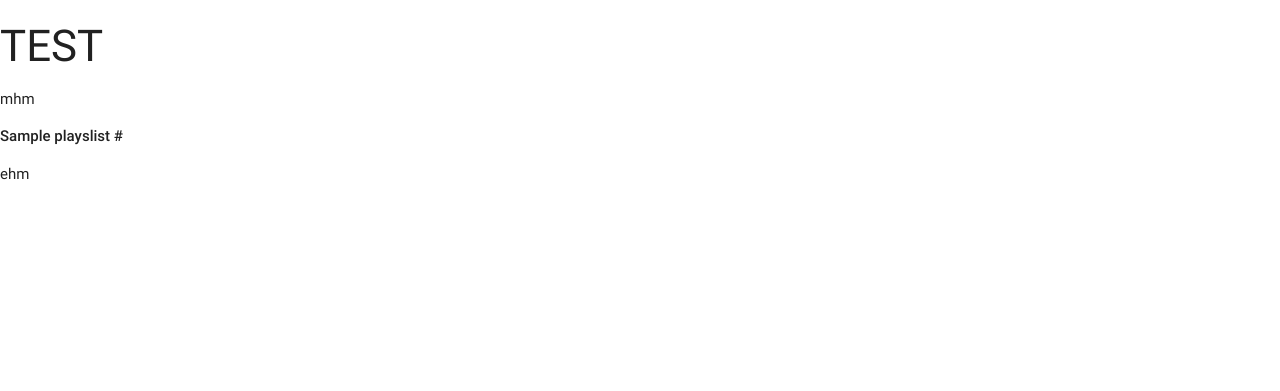
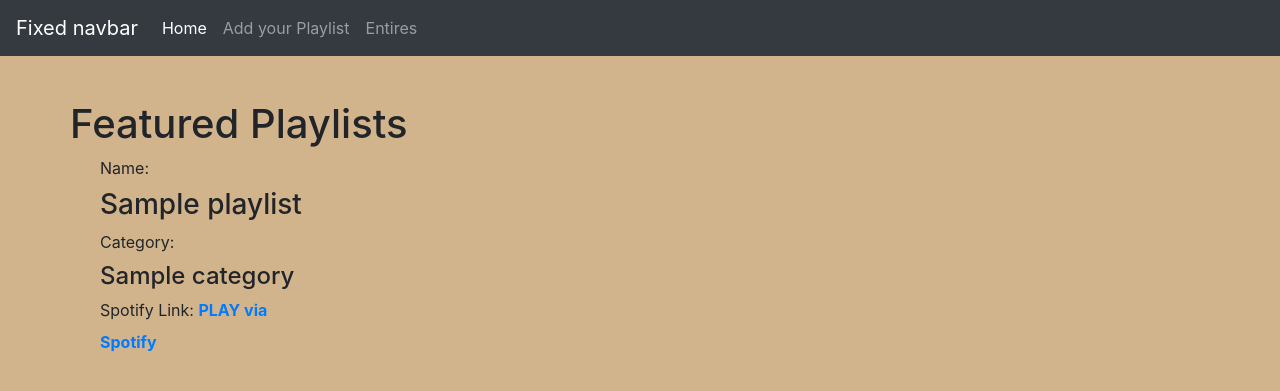
Before and after one commit to delegacz/md-milestone-project-3, a Flask app: page / in a window 1280 px wide. Shown: the top 391 px of the page. Run offline with Flask 2, Linux system fonts and the light colour scheme; a database or web service that is not in the repository returns one stand-in record (values such as "Sample title"); some libraries are stand-ins or nearby versions.

Commit message:
displaying and inserting to database functionality added

```diff
--- a/app.py
+++ b/app.py
@@ -19,10 +19,23 @@ mongo = PyMongo(app)
 
 
 @app.route('/')
-@app.route('/home')
 def display():
     return render_template("home.html",
-                           playlists=mongo.db.playslist.find())
+                           playlists=mongo.db.playlists.find())
+
+
+@app.route('/add')
+def add():
+    return render_template('add.html',
+                            categories=mongo.db.categories.find())
+
+@app.route('/insert', methods=['POST','GET'])
+def inert_playlist():
+    playlists=mongo.db.playlists
+    playlists.insert_one(request.form.to_dict())
+    return redirect(url_for('display'))
+
+
 
 if __name__ == '__main__':
     app.run(host=os.environ.get('IP'),
--- /dev/null
+++ b/static/css/style.css
@@ -0,0 +1,6 @@
+.page-title-head {
+    margin-top: 100px;
+}
+body {
+    background: tan;
+}
--- a/templates/base.html
+++ b/templates/base.html
@@ -2,15 +2,34 @@
 <html>
 
 <head>
-    <link href="https://fonts.googleapis.com/icon?family=Material+Icons" rel="stylesheet">
-    <link rel="stylesheet" href="https://cdnjs.cloudflare.com/ajax/libs/materialize/0.100.2/css/materialize.min.css">
-    <link rel="stylesheet" href="{{url_for('static',filename='css/style.css')}}" type="text/css"/>
+    <link rel="stylesheet" href="https://maxcdn.bootstrapcdn.com/bootstrap/4.0.0/css/bootstrap.min.css" integrity="sha384-Gn5384xqQ1aoWXA+058RXPxPg6fy4IWvTNh0E263XmFcJlSAwiGgFAW/dAiS6JXm" crossorigin="anonymous">
+    <link rel="stylesheet" type="text/css" href="{{ url_for('static', filename='css/style.css') }}">
 </head>
-
+<nav class="navbar navbar-expand-md navbar-dark fixed-top bg-dark">
+        <a class="navbar-brand" href="#">Fixed navbar</a>
+        <button class="navbar-toggler" type="button" data-toggle="collapse" data-target="#navbarCollapse" aria-controls="navbarCollapse" aria-expanded="false" aria-label="Toggle navigation">
+          <span class="navbar-toggler-icon"></span>
+        </button>
+        <div class="collapse navbar-collapse" id="navbarCollapse">
+          <ul class="navbar-nav mr-auto">
+            <li class="nav-item active">
+              <a class="nav-link" href="{{url_for('display')}}">Home <span class="sr-only">(current)</span></a>
+            </li>
+            <li class="nav-item">
+                    <a class="nav-link" href="{{url_for('add')}}">Add your Playlist</a>
+                  </li>
+            <li class="nav-item">
+              <a class="nav-link" href="#">Entires</a>
+            </li>
+          </ul>
+        </div>
+      </nav>
 <body>
     {% block content %} {% endblock %}
 
-    <script src="https://cdnjs.cloudflare.com/ajax/libs/jquery/3.2.1/jquery.min.js"></script>
+    <script src="https://code.jquery.com/jquery-3.2.1.slim.min.js" integrity="sha384-KJ3o2DKtIkvYIK3UENzmM7KCkRr/rE9/Qpg6aAZGJwFDMVNA/GpGFF93hXpG5KkN" crossorigin="anonymous"></script>
+    <script src="https://cdnjs.cloudflare.com/ajax/libs/popper.js/1.12.9/umd/popper.min.js" integrity="sha384-ApNbgh9B+Y1QKtv3Rn7W3mgPxhU9K/ScQsAP7hUibX39j7fakFPskvXusvfa0b4Q" crossorigin="anonymous"></script>
+    <script src="https://maxcdn.bootstrapcdn.com/bootstrap/4.0.0/js/bootstrap.min.js" integrity="sha384-JZR6Spejh4U02d8jOt6vLEHfe/JQGiRRSQQxSfFWpi1MquVdAyjUar5+76PVCmYl" crossorigin="anonymous"></script>
 </body>
 
 </html>
--- a/templates/home.html
+++ b/templates/home.html
@@ -1,11 +1,26 @@
+<div class="container">
 {% extends 'base.html'%} {% block content %}
-<h3>TEST</h3>
+
+
+
+<div class="row page-title-head">
+<h1>Featured Playlists</h1>
+</div>
 {% for playlist in playlists %}
-<div>
-    <p>mhm</p>
-    <strong>{{playlist.name}}</strong>
-    <strong>{{playlist.spotify_link}}</strong>
-    <p>ehm</p>
+<div class="col-3 row playlist-display-block">
+    <div class="col-12">
+        <label>Name:</label>
+        <h3>{{playlist.name}}</h3>
+    </div>
+    <div class="col-12">
+        <label>Category:</label>
+        <h4>{{playlist.category}}</h4>
+    </div>
+    <div class="col-12">
+    <label>Spotify Link:</label>
+    <strong><a href="{{playlist.spotify_link}}">PLAY via Spotify</a></strong>
+</div>
 </div>
 {% endfor %}
 {% endblock %}
+</div>
```
Also changed, not shown: static/style.css (added, +7 -0 lines), templates/add.html (+58 -0 lines).
